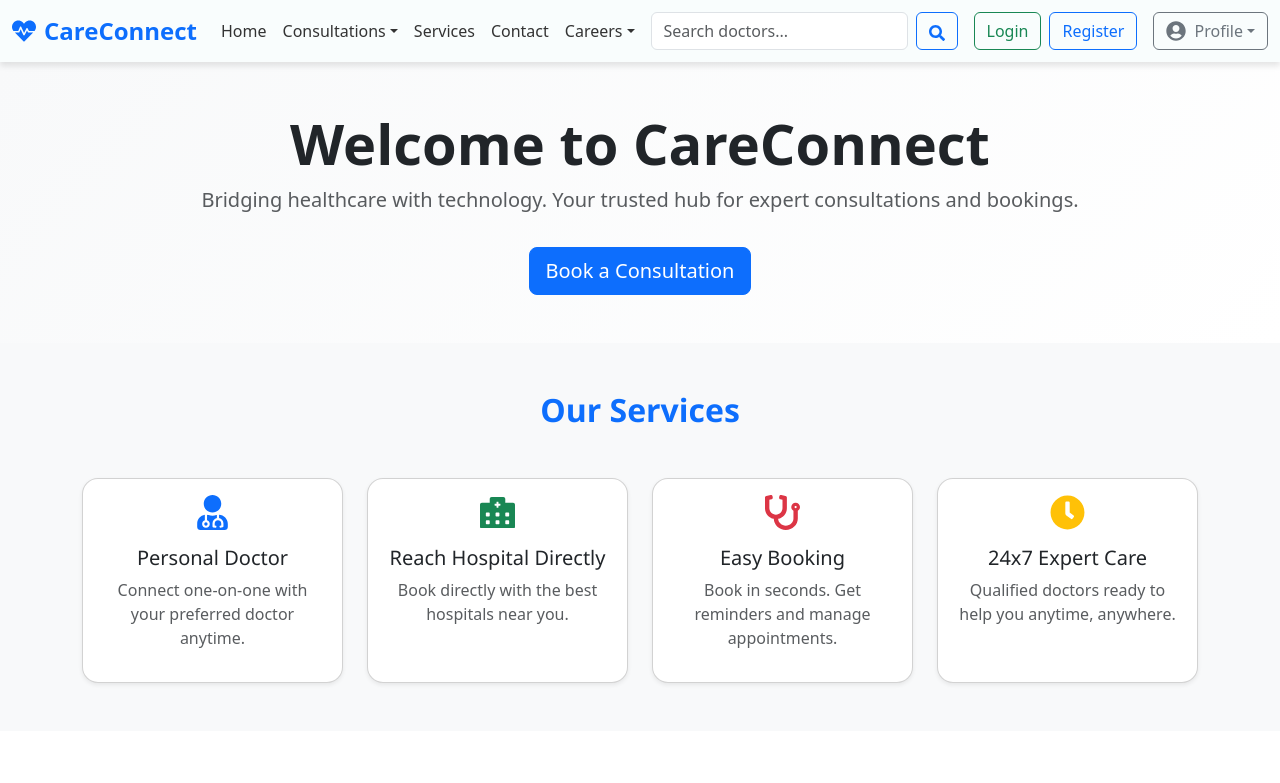
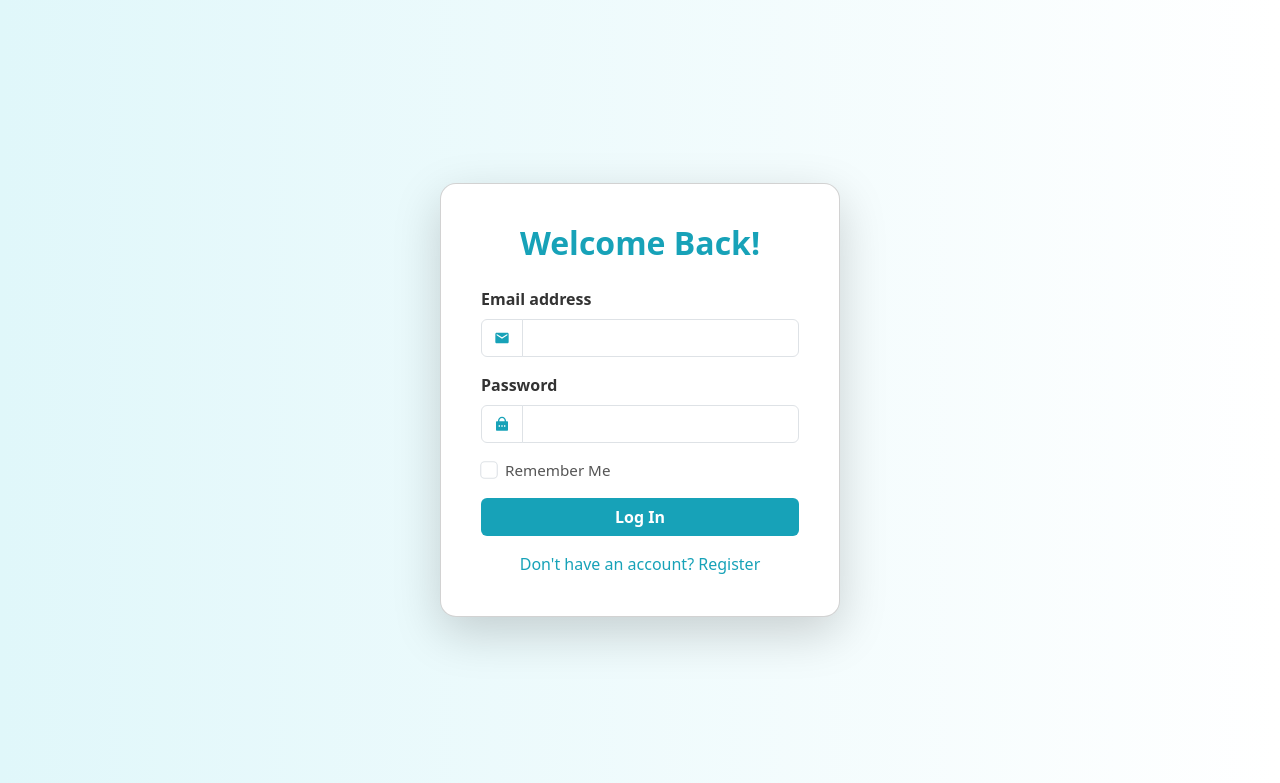
Before and after one commit to prabhupachisia/Bot_Coders_AMUHACKS4.0, a React (Create React App) app in the folder frontend/: page / in a window 1280 px wide. Shown: the top 783 px of the page. Built offline with nearby package versions, Linux system fonts and the light colour scheme.

Commit message:
storing password too

```diff
--- a/frontend/src/App.js
+++ b/frontend/src/App.js
@@ -1,31 +1,183 @@
-import './App.css';
-import Navbar from './Components/Navbar/Navbar';
-import Home from './Pages/HomePage/Homepage';
-import Login from './Pages/Login/Login';
-import { BrowserRouter as Router, Routes, Route } from 'react-router-dom';
-import DocRegister from './Pages/DocRegister/DocRegister';
-import HosRegister from './Pages/HosRegister/HosRegister';
-import UserRegister from './Pages/UserRegister/UserRegister';
+import React, { useState, useEffect } from "react";
+import axios from "axios";
+import { MdEmail } from "react-icons/md";
+import { RiLockPasswordFill } from "react-icons/ri";
 
-function App() {
+const Login = () => {
+  const primaryColor = "#17a2b8";
+
+  const [email, setEmail] = useState("");
+  const [password, setPassword] = useState("");
+  const [rememberMe, setRememberMe] = useState(false);
+  const [errorMessage, setErrorMessage] = useState("");
+
+  // Load remembered email and password on mount
+  useEffect(() => {
+    const savedEmail = localStorage.getItem("rememberedEmail");
+    const savedPassword = localStorage.getItem("rememberedPassword");
+    const savedRememberMe = localStorage.getItem("rememberMe") === "true";
+
+    if (savedRememberMe && savedEmail && savedPassword) {
+      setEmail(savedEmail);
+      setPassword(savedPassword);
+      setRememberMe(true);
+    }
+  }, []);
+
+  const handleSubmit = async (event) => {
+    event.preventDefault();
+
+    // Save or clear remembered credentials based on checkbox
+    if (rememberMe) {
+      localStorage.setItem("rememberedEmail", email);
+      localStorage.setItem("rememberedPassword", password);
+      localStorage.setItem("rememberMe", "true");
+    } else {
+      localStorage.removeItem("rememberedEmail");
+      localStorage.removeItem("rememberedPassword");
+      localStorage.setItem("rememberMe", "false");
+    }
+
+    try {
+      const response = await axios.post("http://localhost:5000/v1/auth/login", {
+        email,
+        password,
+      });
+
+      if (response.status === 200) {
+        const { user, tokens } = response.data;
+
+        localStorage.setItem("user", JSON.stringify(user));
+        localStorage.setItem("accessToken", tokens.access.token);
+        localStorage.setItem("refreshToken", tokens.refresh.token);
+        localStorage.setItem("accessTokenExpiration", new Date(tokens.access.expires));
+
+        window.location.href = "/";
+      }
+    } catch (error) {
+      console.error("Login failed", error.response || error);
+      setErrorMessage("Invalid email or password");
+    }
+  };
+
   return (
-    <Router>
-      <div className="App">
-        <Navbar />
-        <Routes>
-          <Route path="/" element={<Home />} />
-          <Route path="/login" element={<Login />} />
-          <Route path="/register" element={<UserRegister />} />
+    <div
+      className="d-flex align-items-center justify-content-center vh-100"
+      style={{ background: "linear-gradient(to right, #e0f7fa, #ffffff)" }}
+    >
+      <div
+        className="card shadow-lg p-4"
+        style={{
+          maxWidth: "400px",
+          width: "100%",
+          borderRadius: "1rem",
+          backdropFilter: "blur(10px)",
+        }}
+      >
+        <div className="card-body">
+          <h2 className="text-center mb-4 fw-bold" style={{ color: primaryColor }}>
+            Welcome Back!
+          </h2>
 
-          {/* Add more routes as needed */}
-          <Route path="/careers/doctor-reg" element={<DocRegister />} />
-          <Route path="/careers/hospitals-reg" element={<HosRegister />} />
+          <form onSubmit={handleSubmit} noValidate className="needs-validation">
+            {/* Email */}
+            <div className="mb-3">
+              <label htmlFor="username" className="form-label fw-semibold" style={{ color: "#333" }}>
+                Email address
+              </label>
+              <div className="input-group">
+                <span className="input-group-text bg-white">
+                  <MdEmail style={{ color: primaryColor }} />
+                </span>
+                <input
+                  type="email"
+                  className="form-control"
+                  id="username"
+                  name="username"
+                  value={email}
+                  onChange={(e) => setEmail(e.target.value)}
+                  required
+                />
+              </div>
+            </div>
 
+            {/* Password */}
+            <div className="mb-3">
+              <label htmlFor="password" className="form-label fw-semibold" style={{ color: "#333" }}>
+                Password
+              </label>
+              <div className="input-group">
+                <span className="input-group-text bg-white">
+                  <RiLockPasswordFill style={{ color: primaryColor }} />
+                </span>
+                <input
+                  type="password"
+                  className="form-control"
+                  id="password"
+                  name="password"
+                  value={password}
+                  onChange={(e) => setPassword(e.target.value)}
+                  required
+                />
+              </div>
+            </div>
 
-        </Routes>
+            {/* Remember me */}
+            <div className="d-flex align-items-center gap-2 mb-3">
+              <input
+                className="form-check-input m-0"
+                type="checkbox"
+                id="rememberMe"
+                name="rememberMe"
+                checked={rememberMe}
+                onChange={(e) => setRememberMe(e.target.checked)}
+                style={{ transform: "scale(1.1)" }}
+              />
+              <label
+                className="form-check-label mb-0"
+                htmlFor="rememberMe"
+                style={{ color: "#555", fontSize: "0.95rem" }}
+              >
+                Remember Me
+              </label>
+            </div>
+
+            {/* Error message */}
+            {errorMessage && (
+              <div className="mb-3 text-danger text-center">{errorMessage}</div>
+            )}
+
+            {/* Submit Button */}
+            <div className="d-grid">
+              <button
+                type="submit"
+                className="btn"
+                style={{
+                  backgroundColor: primaryColor,
+                  color: "#fff",
+                  fontWeight: "600",
+                  transition: "0.3s ease",
+                }}
+              >
+                Log In
+              </button>
+            </div>
+
+            {/* Register Link */}
+            <div className="text-center mt-3">
+              <a
+                href="/register"
+                className="text-decoration-none"
+                style={{ color: primaryColor }}
+              >
+                Don't have an account? Register
+              </a>
+            </div>
+          </form>
+        </div>
       </div>
-    </Router>
+    </div>
   );
-}
+};
 
-export default App;
+export default Login;
```
